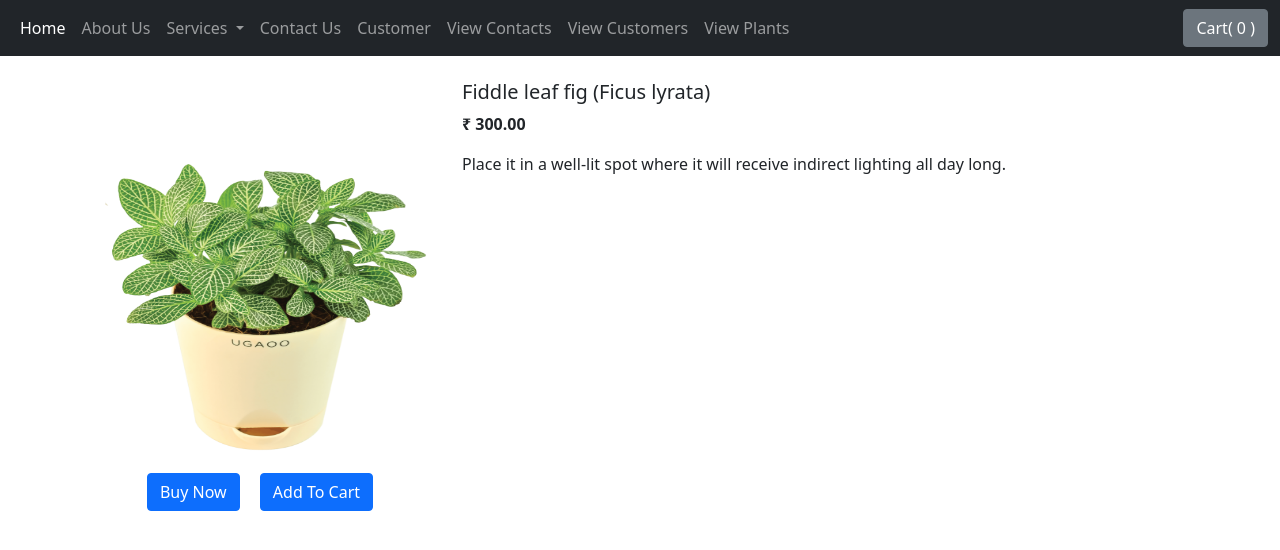
After one commit to sonutyagii/hello, a Django app: page /products/2 in a window 1280 px wide. The commit adds this page. Shown: the top 550 px of the page. Run offline with Django 3.2, Linux system fonts and the light colour scheme; data comes from the database, SQL or seed files in the repository; both versions use the stored data as it was after the commit; some libraries are stand-ins or nearby versions.

Commit message:
create view button at the top of add to cart button  and open selected item detail page

```diff
--- a/home/models.py
+++ b/home/models.py
@@ -49,7 +49,7 @@ class Customer(models.Model):
     state = models.CharField(max_length=20)
     zip = models.CharField(max_length=20)
     date = models.DateField()
-    # image= models.ImageField(upload_to="customers/images", default="")
+    image= models.ImageField(upload_to="customers/images", default="")
 
     def __str__(self):
      return self.first_name
@@ -167,7 +167,8 @@ class Plant(models.Model):#https://greatist.com/health/types-of-indoor-plants#sm
 
 
     def __str__(self):
-     return self.plant_name+"_"+self.plant_category
+     return self.plant_name+"_"+self.plant_category+"_"+str(self.id)
 
 #python manage.py makemigrations
 #python manage.py migrate
+#python manage.py runserver
--- a/home/urls.py
+++ b/home/urls.py
@@ -12,7 +12,7 @@ urlpatterns = [
     path("view_database", views.view_database, name='contact'),
     path("view_customers", views.view_customers, name='view_customers'),
     path("view_plants", views.view_plants, name='view_plants'),
-
+    path("products/<int:myid>", views.ProductView, name='ProductView'),
     path("flutter_1", views.flutter_1, name='flutter_1'),
     path("flutter_2", views.flutter_2, name='flutter_2'),
     path("flutter_3", views.flutter_3, name='flutter_3'),
--- a/home/views.py
+++ b/home/views.py
@@ -7,6 +7,7 @@ from django.shortcuts import render , HttpResponse
 from matplotlib.style import context
 from datetime import datetime
 from django.core import serializers
+from django.core.files.storage import FileSystemStorage
 from home.models import Contact, Customer, Plant
 # Create your views here.
 
@@ -108,9 +109,13 @@ def view_database(request): # here we are fetching data from database and listin
     return render(request, 'contact_numbers.html', params)
     #return render(request, 'contact_numbers.html', context)
 
-   # first_name ,last_name  ,customer_email ,city ,state ,zip
+
+
 def customer(request): # here we are creating & saving single customer ( from fourm) in Django DB which we can read & updat from admin
-    if request.method == "POST":
+
+    if request.method == 'POST':
+
+
         first_name = request.POST.get('validationDefault01')
         last_name = request.POST.get('validationDefault02')
         customer_email = request.POST.get('validationDefaultUsername')
@@ -118,23 +123,26 @@ def customer(request): # here we are creating & saving single customer ( from fo
         state = request.POST.get('validationDefault04')
         zip = request.POST.get('validationDefault05')
 
+        if len(request.FILES) != 0:
+         upload = request.FILES['upload']
+
+         fss = FileSystemStorage()
+         file = fss.save(upload.name, upload)
+         image = fss.url(file)
+         customer = Customer(first_name=first_name , last_name=last_name
+        , customer_email=customer_email , city=city, state=state , zip=zip
+        , image=image
+        , date=datetime.today())
+        else:
+         customer = Customer(first_name=first_name , last_name=last_name
+         , customer_email=customer_email , city=city, state=state , zip=zip
+         , date=datetime.today())
+
+        customer.save()
+        return render(request, 'customer.html')
 
 
-        #first_name = "a"
-        # last_name ="b"
-        # customer_email ="c"
-        # city = "d"
-        # state = "manual state"
-        # zip = "f"
-
-        customer = Customer(first_name=first_name , last_name=last_name
-        , customer_email=customer_email , city=city, state=state , zip=zip
-        , date=datetime.today())
-        customer.save()
-
-    return render(request,'customer.html')
-
-
+    return render(request, 'customer.html')
 def view_customers(request): # here we are fetching data from database and listing on html page
     if request.method == "GET":
         data = Customer.objects.all()
@@ -150,3 +158,20 @@ def view_plants(request): # here we are fetching data from database and listing
         params = {'data': data}
 
     return render(request, 'plants_listing.html', params)
+
+def view_customers(request): # here we are fetching data from database and listing on html page
+    if request.method == "GET":
+        data = Customer.objects.all()
+
+        params = {'data': data}
+
+    return render(request, 'view_customers.html', params)
+
+def ProductView(request,myid): # here we are fetching data from database and listing on html page
+
+    product = Plant.objects.filter(id=myid)
+
+    print(product)
+    params = {'product': product[0]}
+
+    return render(request, 'shoap/product_view.html',params)
--- a/templates/base.html
+++ b/templates/base.html
@@ -30,7 +30,7 @@
     <title> {% block title  %}{% endblock title %} | Hello, Bootstrap!</title>
   </head>
   <body>
-    <nav class="navbar navbar-expand-lg navbar-light bg-light">
+    {% comment %} <nav class="navbar navbar-expand-lg navbar-light bg-light">
       <div class="container-fluid">
 
 
@@ -75,7 +75,7 @@
           </form>
         </div>
       </div>
-    </nav>
+    </nav> {% endcomment %}
 
 
       <nav class="navbar navbar-expand-lg navbar-dark bg-dark">
@@ -120,11 +120,17 @@
               <li class="nav-item">
                 <a class="nav-link" href="/view_plants">View Plants</a>
               </li>
-              <li class="nav-item">
+              {% comment %} <li class="nav-item">
                 <a class="nav-link" href="#">Cart(<span id="cart"> 0 </span>) </a>
-              </li>
+              </li> {% endcomment %}
             </ul>
+            {% comment %} <button type="button" class="btn btn-secondary" data-bs-toggle="tooltip" data-bs-placement="bottom" title="Tooltip on bottom">
+              Cart(<span id="cart"> 0 </span>)
+            </button> {% endcomment %}
 
+            <a type="button" class="btn btn-secondary" id="popcart" data-bs-container="body" data-bs-toggle="popover" data-bs-placement="bottom" data-bs-content="Bottom popover">
+              Cart(<span id="cart"> 0 </span>)
+            </a>
           </div>
         </div>
       </nav>
--- /dev/null
+++ b/templates/shoap/product_view.html
@@ -0,0 +1,32 @@
+{% extends 'base.html' %}
+
+{% block title %} Flutter_1{% endblock title %}
+
+{% block body %}
+
+
+
+
+        <div class="container my-4">
+            <div class="row">
+            <div class="col-md-4">
+            <div class="row">
+                <img src="{{product.plant_image.url}}"  width="233px" height="385px">
+            </div>
+            <center>
+                <div class="col">
+                <button class="btn btn-primary my-2 mx-2">Buy Now </button>
+                <button class="btn btn-primary my-2 mx-2">Add To Cart </button>
+            </div>
+        </center>
+
+            </div>
+            <div class="col-md-8">
+                <h5>{{product.plant_name}}</h5>
+                <p><b>₹ {{product.plant_price}} </b></p>
+                <p>{{product.plant_desc}}</p>
+
+            </div>
+        </div>
+
+{% endblock body %}
```
Also changed, not shown: home/api_app_views.py (+29 -0 lines), templates/customer.html (+6 -1 lines), templates/plants_listing.html (+9 -2 lines), db.sqlite3, home/migrations/0021_customer_image.py (added), media/customers/images/Screenshot_6.png (deleted), media/customers/images/Screenshot_6_NxDXIbH.png (deleted), media/customers/images/Screenshot_6_d1k5XqB.png (deleted), media/plant_5.jpg (added), media/plant_5_migZ5tI.jpg (added), media/plant_5_mvn0amN.jpg (added), media/plant_5_rblybYj.jpg (added).
